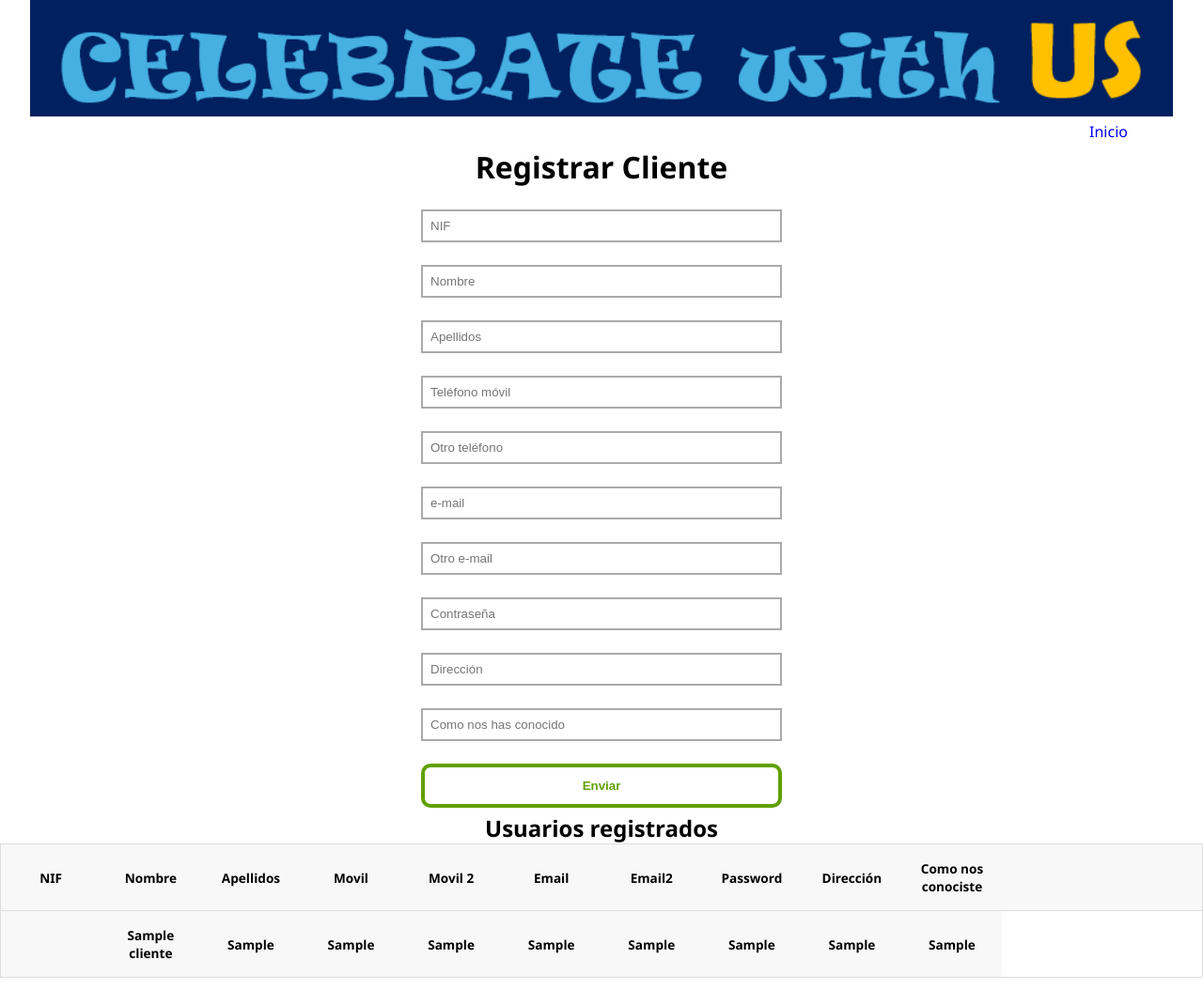
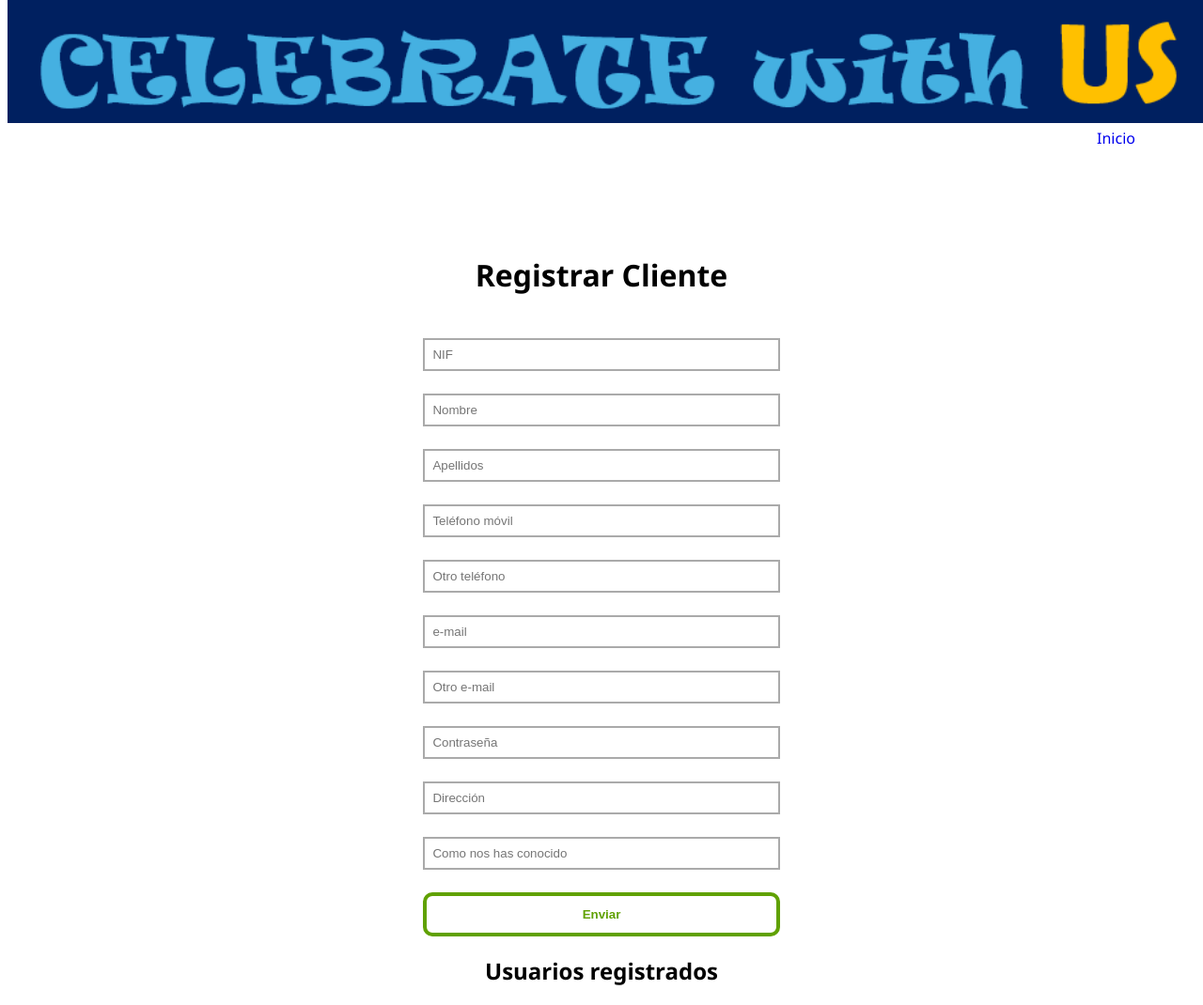
Before and after one commit to pepe-gith/CWU, a PHP site: page /Vistas/RegistroView.php in a window 1280 px wide. Shown: the top 1070 px of the page at 94% size. Before the commit the page ends 1041 px from the top, so only its background shows below. Run offline with PHP 8.4, Linux system fonts and the light colour scheme; tables that the repository leaves empty or names only in its code hold one stand-in row (values such as "Sample post"); data that the repository does not hold is empty.

Commit message:
cabecera en registro fija 240509 20 50

```diff
--- a/CSS/style.css
+++ b/CSS/style.css
@@ -1,6 +1,6 @@
 * {
     box-sizing: border-box;
-    margin:0;
+
     padding: 0;
 }
 
@@ -11,6 +11,9 @@ html {
 
 a {
     text-decoration: none;
+}
+.users-form {
+    margin-top: 250px;
 }
 
 .users-form form{
@@ -91,11 +94,17 @@ table th {
     text-align: center;
 }
 
+.cabecera {
+    top: 0;
+    position: fixed;
+    width: 100%;
+}
+
 nav {
     margin-right: 80px;
     text-align: right;
 }
 
 .lin1 {
-    width:  95%;
+    width:  100%;
 }
--- a/Vistas/RegistroView.php
+++ b/Vistas/RegistroView.php
@@ -17,12 +17,12 @@ $query = mysqli_query($con, $sql);
 </head>
 <body>
 
-  <div class="cajon">
+  <div class="cabecera">
     <img class="lin1" src="/cwu/CSS/Img/titulo.png"/>
     <nav>
         <a href="/cwu/index0.php">Inicio</a>
     </nav>
-    <body>
+  </div>
     <div class="users-form">
         <form action="/cwu/controladores/insertarCliente.php" method="POST">
             <h1>Registrar Cliente</h1>
@@ -81,6 +81,6 @@ $query = mysqli_query($con, $sql);
             </tbody>
         </table>
     </div>
-</body>  </div>
+
 </body>
 </html>
```
